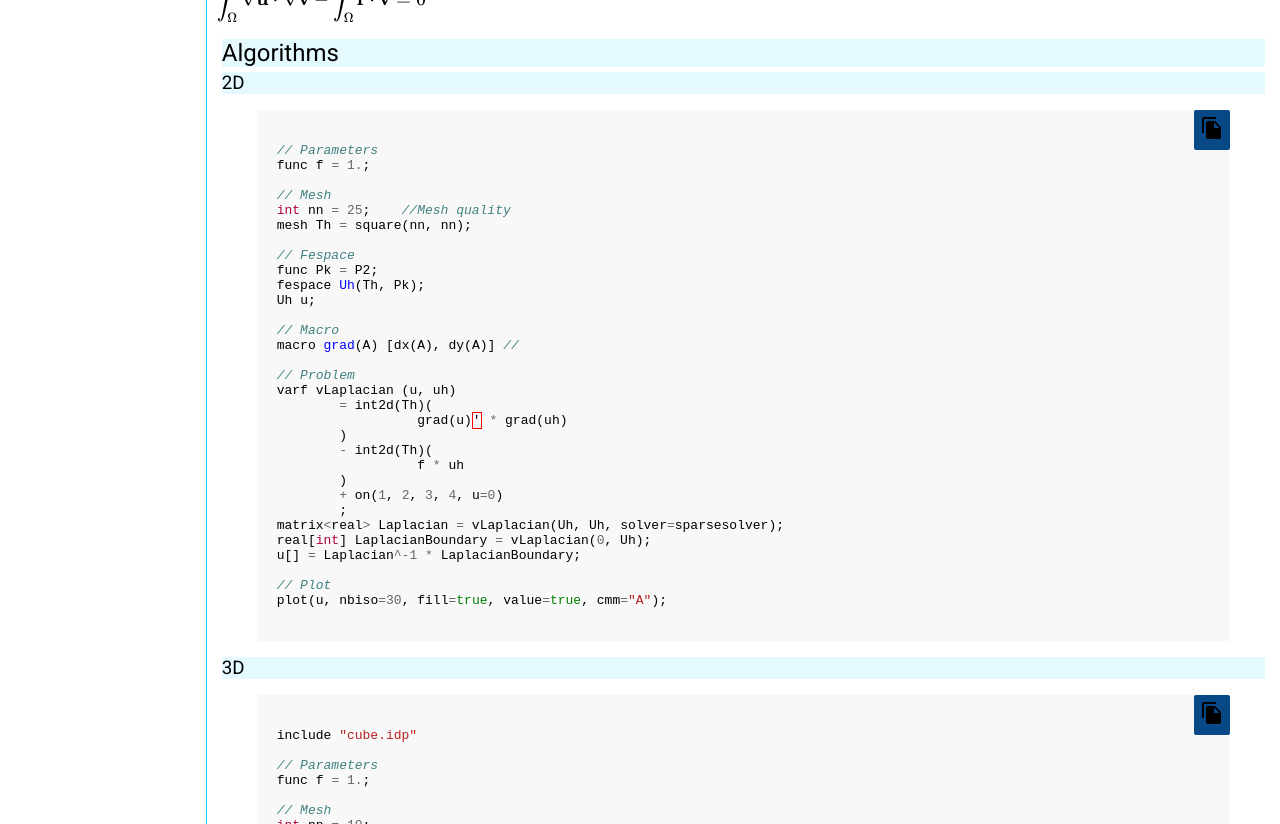
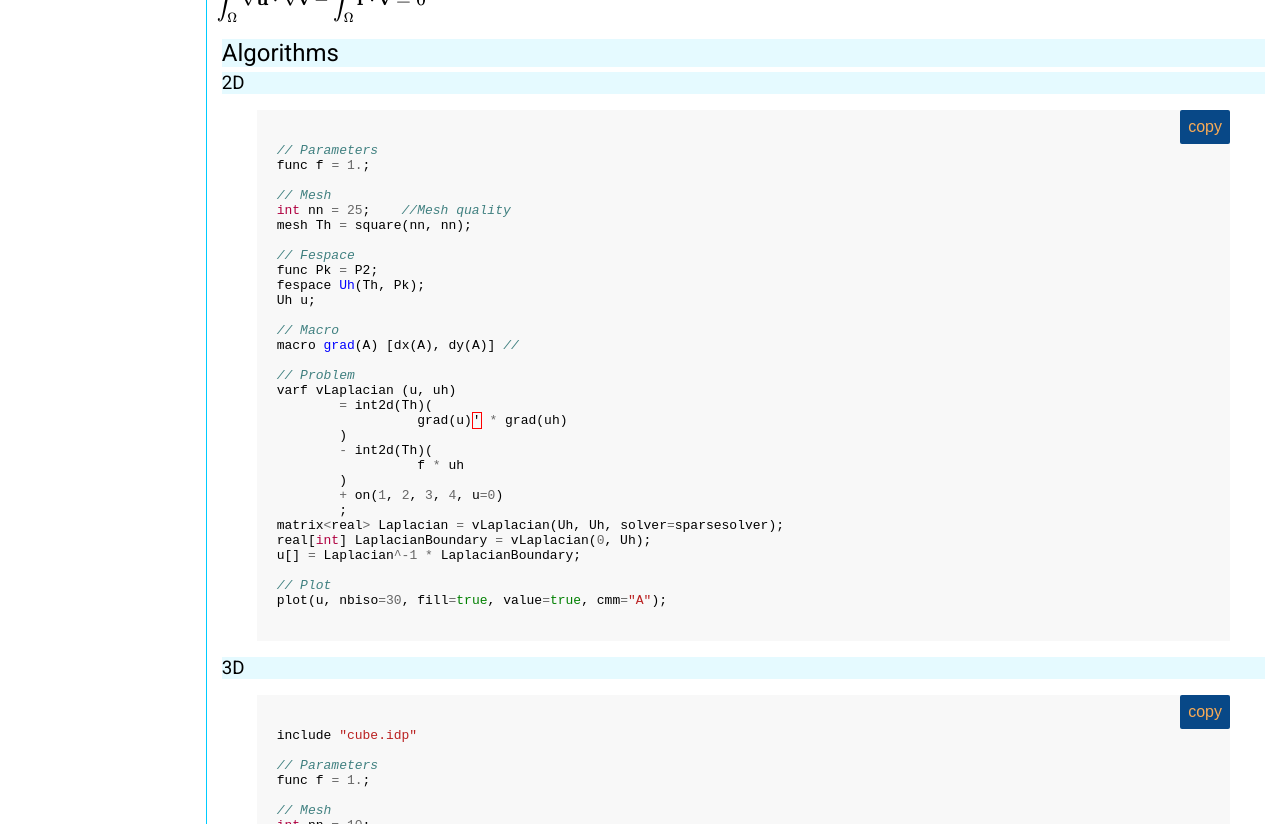
Before and after one commit to sgarnotel/Jekyll-test, a Jekyll site: the page built from _modules/laplacian.md, in a window 1280 px wide. Shown: the part 421-1245 px from the top of the page. Built offline with Jekyll 4.4.1, drawn with Linux system fonts in a browser that asks for light colours; formulas are drawn with MathJax 3; our own code applies the rules of GitHub Pages for plain Markdown files.

Commit message:
copy button design change

```diff
--- a/css/module.css
+++ b/css/module.css
@@ -81,8 +81,12 @@ nav li:hover {
   right: 0;
   border: 0px solid black;
   border-radius: 2px;
-  padding: 6px 6px;
+  padding: 8px 8px;
   background-color: #084887;
   font-size: 1em;
   color: #f9ab55;
 }
+
+.copyPasteButton p {
+  margin: 0;
+}
--- a/js/copyPasteCode.js
+++ b/js/copyPasteCode.js
@@ -31,9 +31,13 @@ for (let i = 0; i < codeBlocks.length; i++) {
   let img = document.createElement('img')
   img.alt = 'copy'
   img.src = '../../assets/copy.svg'
+  var p = document.createElement('p')
+  var node = document.createTextNode('copy')
+  p.appendChild(node);
+
   let button = document.createElement('button')
   button.className = 'copyPasteButton'
-  button.appendChild(img)
+  button.appendChild(p)
   button.onclick = function() { copyPasteCode(codeBlocks[i], button) }
 
   // Add button
```
Also changed, not shown: assets/copy.svg (deleted).
